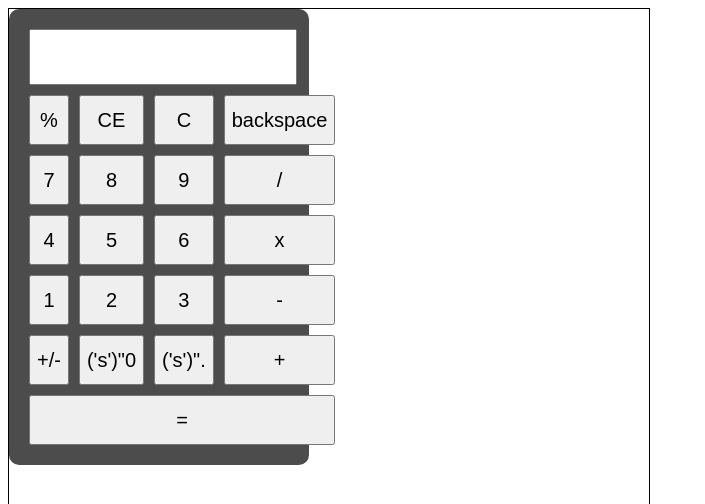
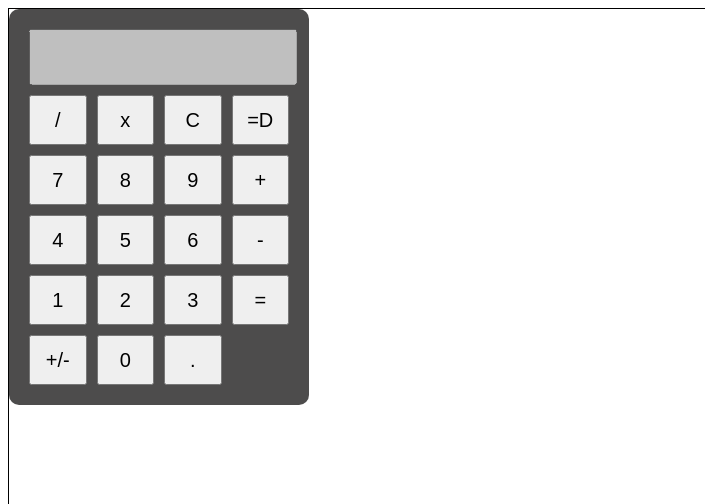
Before and after one commit to LuisFernandoRodriguesDePaula/calculadora, a plain HTML site: page index.html in a window 1280 px wide. Shown: the top 504 px of the page, without its empty margins (0-705 px from the left). Drawn offline with Linux system fonts and the light colour scheme.

Commit message:
ajuste de pastas

```diff
--- a/css/style.css
+++ b/css/style.css
@@ -1,7 +1,8 @@
 body{
-    height: 40rem;
-    width: 40rem;
+    height: 100vw;
+    width: 100vw;
     border: solid black 1px;
+    justify-content: stretch;
 }
 
 .calculadora{
@@ -25,10 +26,6 @@ body{
     gap: 10px;
 }
 
-.equal{
-    grid-column: span 4;
-}
-
 button{
     height: 50px;
     font-size: 20px;
--- a/index.html
+++ b/index.html
@@ -4,47 +4,45 @@
     <meta charset="UTF-8">
     <meta name="viewport" content="width=device-width, initial-scale=1.0">
     <link rel="stylesheet" href="css/style.css">
-    <script src="src/script.js"></script>
     <title>Calculadora</title>
 </head>
 <body>
     <div class="calculadora">
         <!-- Display -->
-        <input type="text" id="display" disable>
+        <input type="text" id="display" disabled>
 
         <!-- Botoes -->
         <div class="botoes">
 
-         <button class="operator">%</button>
-         <button class="operator">CE</button>
-         <button class="operator">C</button>
-         <button class="clear">backspace</button>
+            <!--<button onclick="addValue('7')">C</button>-->
+
+            <button onclick="operador('/')">/</button>
+            <button onclick="operador('*')">x</button>
+            <button onclick="clearDisplay()">C</button>
+            <button onclick="apaga()">=D</button>
 
             <button onclick="addValue('7')">7</button>
             <button onclick="addValue('8')">8</button>
             <button onclick="addValue('9')">9</button>
-
-         <button class="operator">/</button>
+            <button onclick="operador('+')">+</button>
 
             <button onclick="addValue('4')">4</button>
             <button onclick="addValue('5')">5</button>
             <button onclick="addValue('6')">6</button>
-         <button class="operator">x</button>
+            <button onclick="operador('-')">-</button>
 
             <button onclick="addValue('1')">1</button>
             <button onclick="addValue('2')">2</button>
             <button onclick="addValue('3')">3</button>
+            <button class="equal" onclick="calculate()">=</button>
 
-         <button class="operator">-</button>
+            <button onclick="negativo('+/-')">+/-</button>
+            <button class="zero" onclick="addValue('0')">0</button>
+            <button onclick="addValue('.')">.</button>
 
 
-         <button class="operator">+/-</button>
-         <button onclick="addValue">('s')"0</button>
-         <button onclick="addValue">('s')".</button>
-         <button class="operator">+</button>
-
-         <button class="equal">=</button>
         </div>
     </div>
+    <script src="src/script.js"></script>
 </body>
 </html>
--- a/src/script.js
+++ b/src/script.js
@@ -1,14 +1,38 @@
-const display = document.querySelector(".display");
+const display = document.querySelector("#display");
 const button = document.querySelector(".botoes");
+let ultimoValor = "";
 
 function addValue(value){
-    display.value = "";
+    display.value += value;
+    ultimoValor += value;
+}
+
+function operador(op){
+    if(display.value.indexOf(op) < 0){
+        display.value += op;
+        ultimoValor = "";
+    }
 }
 
 function clearDisplay(){
     display.value = "";
 }
 
+function apaga(){
+    let valor = display.value;
+    valor = valor.substring(0, valor.length - 1);
+    display.value = valor;
+    ultimoValor = ultimoValor.substring(0, ultimoValor.length -1)
+}
+
+function negativo(){
+    let parteSemUltimoValor = display.value.substring(0, display.value.length - ultimoValor.length);
+    let valor = Number(ultimoValor) * -1;
+    display.value = parteSemUltimoValor + valor;
+    ultimoValor = valor.toString();
+}
+
+
 function calculate(){
     display.value = eval(display.value);
 }
```
Lines whose indentation alone changed are shown as unchanged.
